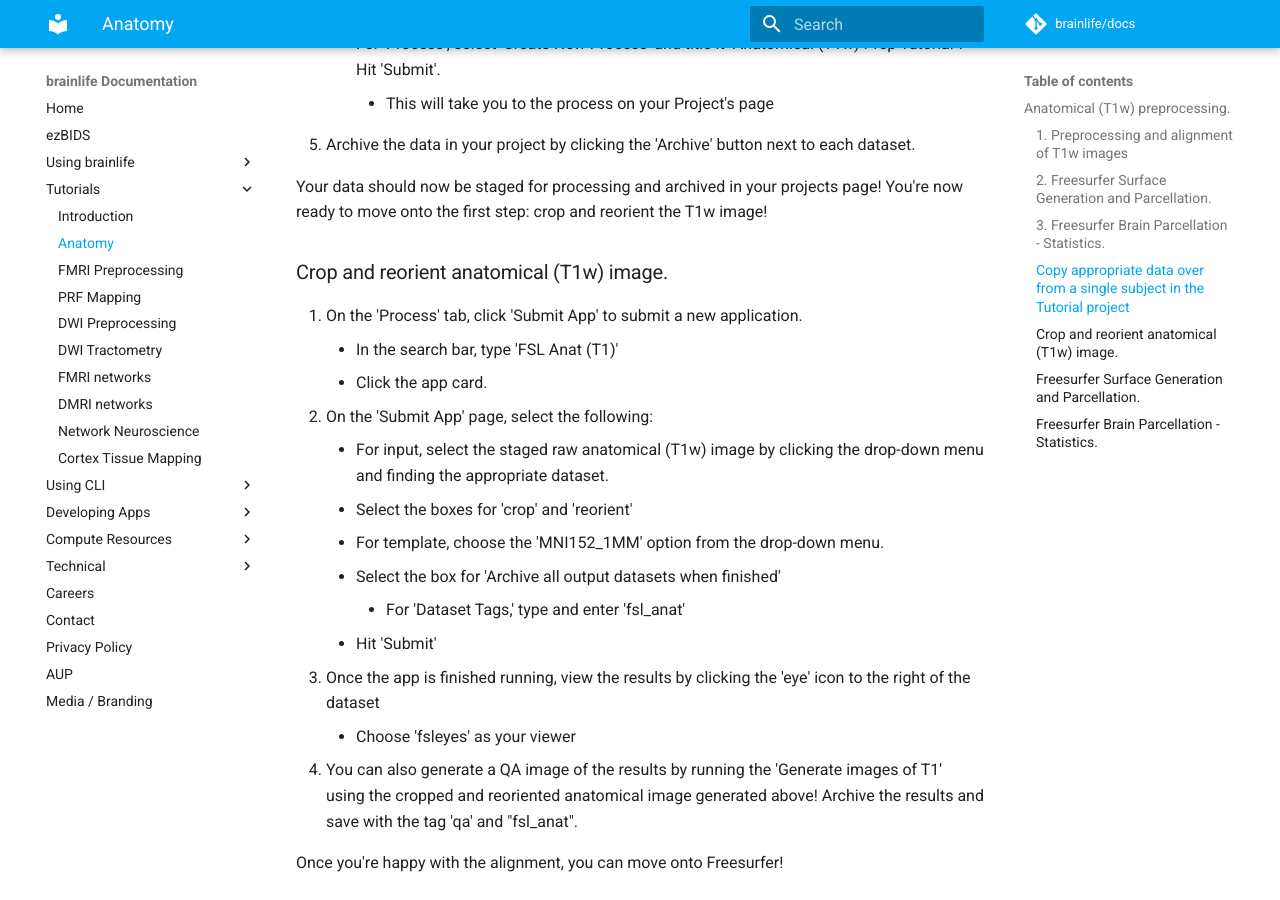
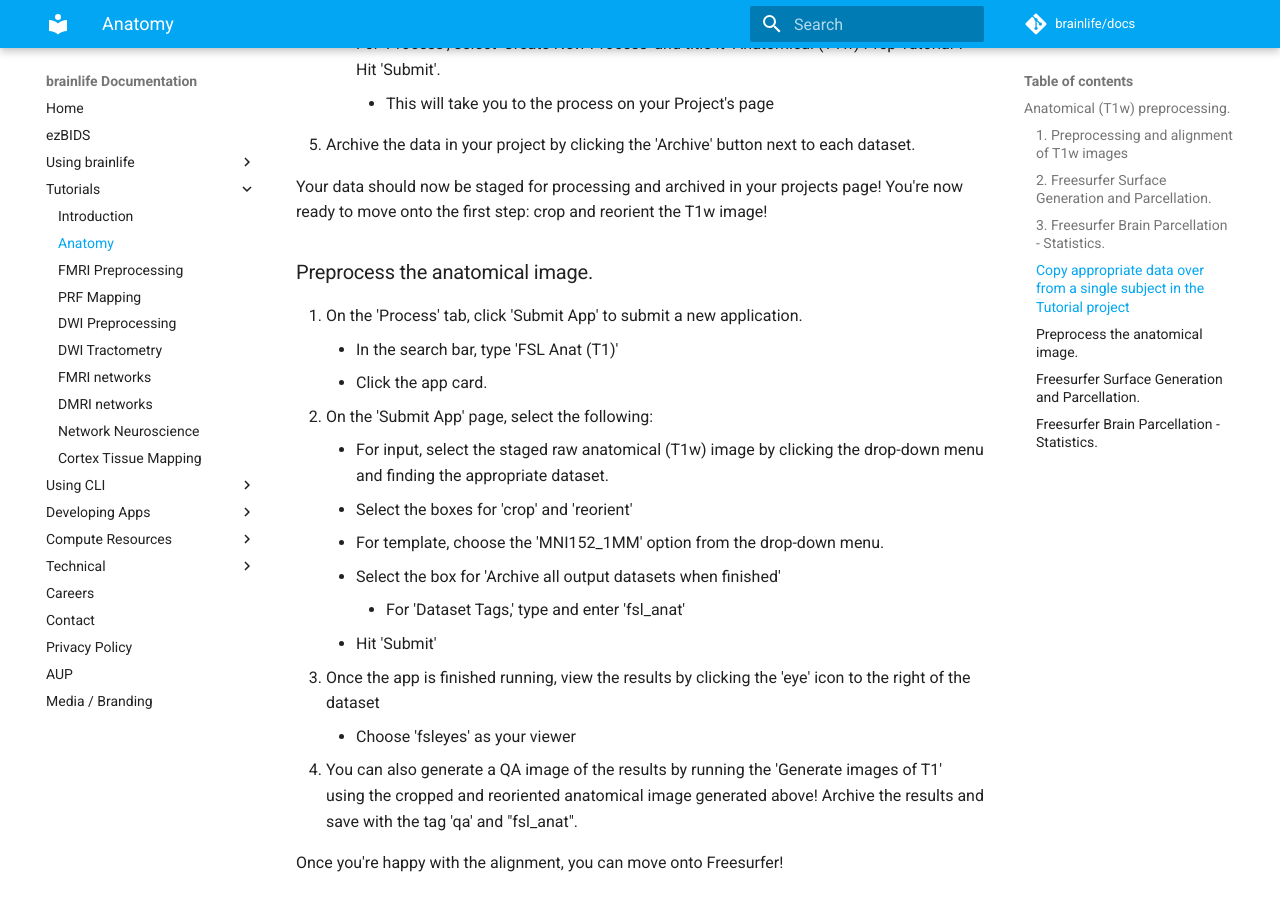
Before and after one commit to brainlife/docs, an MkDocs documentation site: the page built from docs/tutorial/t1w-preprocessing.md, in a window 1280 px wide and 900 px high, scrolled down 2612 px. Built offline with MkDocs 1.6.1 and Material for MkDocs 9.7.7, drawn with Linux system fonts in a browser that asks for light colours; comment, search, counter and statistics services are not loaded.

Commit message:
Update t1w-preprocessing.md

```diff
--- a/docs/tutorial/t1w-preprocessing.md
+++ b/docs/tutorial/t1w-preprocessing.md
@@ -73,7 +73,7 @@
 
 Your data should now be staged for processing and archived in your projects page! You're now ready to move onto the first step: crop and reorient the T1w image!
 
-### Crop and reorient anatomical (T1w) image.
+### Preprocess the anatomical image.
 
 1. On the 'Process' tab, click 'Submit App' to submit a new application.
     * In the search bar, type 'FSL Anat (T1)'
```
